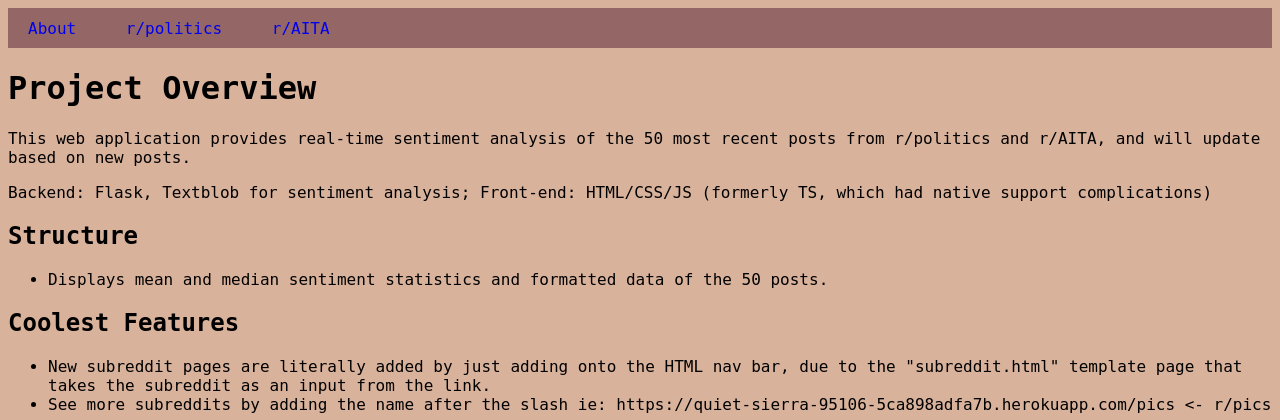
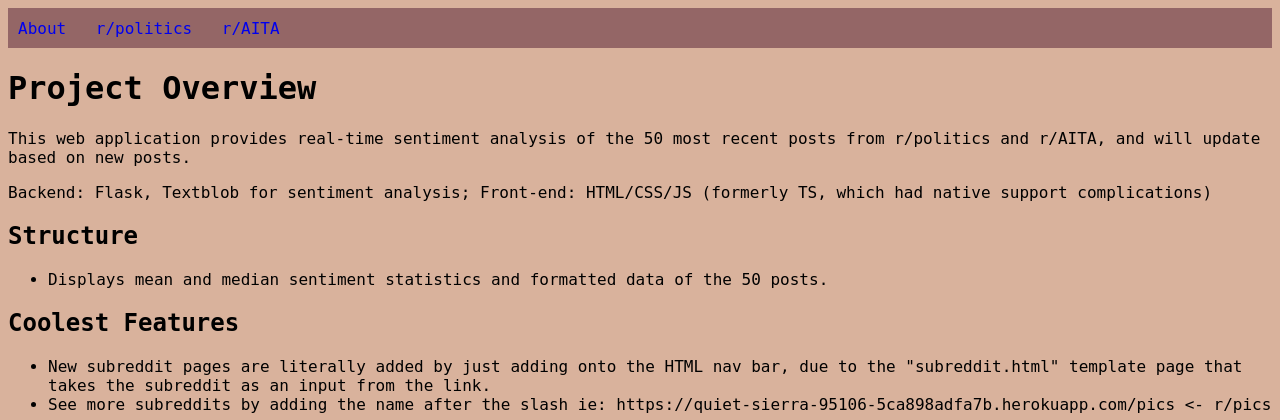
Before and after one commit to alissawu/realtime-reddit-sentiments, a Flask app: page / in a window 1280 px wide. Shown: the top 420 px of the page. Run offline with Flask 3, Linux system fonts and the light colour scheme.

Commit message:
css navbar

```diff
--- a/static/style.css
+++ b/static/style.css
@@ -29,7 +29,7 @@ body {
     text-decoration: none; /* no underline */
     display: inline-block;
     vertical-align: middle;
-    padding: 0 20px; /* horizontal pad */
+    padding: 0 10px; /* horizontal pad */
 }
 .topnav a:hover{
     background-color: #FFFE9C
```
